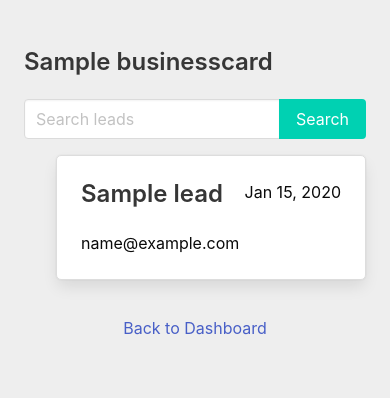
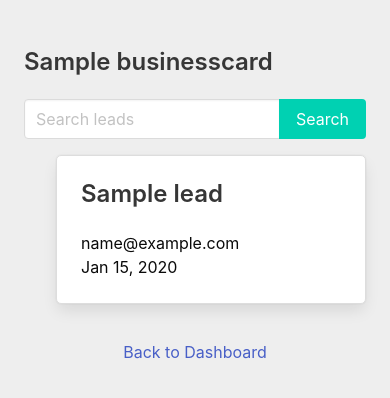
Before and after one commit to eathren/bc, a Django app: page /dashboard/card/00000000-0000-0000-0000-000000000001/leads/ in a window 390 px wide. Shown: the part 52-450 px from the top of the page. Run offline with Django 5.2, Linux system fonts and the light colour scheme; a user stored in the database is signed in; tables that the repository leaves empty hold one stand-in row (values such as "Sample post").

Commit message:
better mobile styles

```diff
--- a/dashboard/templates/dashboard/view_leads.html
+++ b/dashboard/templates/dashboard/view_leads.html
@@ -21,12 +21,12 @@
                     {% for lead in leads %}
                         <li class="box lead-item">
                             <a href="{% url 'lead_detail' lead.id %}" class="has-text-black">
-                                <div class="is-flex is-justify-content-space-between">
+                                <div class="lead-info is-flex is-justify-content-space-between">
                                     <div>
                                         <h4 class="title is-4">{{ lead.name }}</h4>
                                         <p class="is-4">{{ lead.email }}</p>
                                     </div>
-                                    <span>{{ lead.created_at|date:"M d, Y " }}</span>
+                                    <span class="lead-date">{{ lead.created_at|date:"M d, Y " }}</span>
                                 </div>
                             </a>
                         </li>
@@ -44,5 +44,18 @@
         .lead-item:hover {
             background-color: #f8f8f8;
         }
+        .lead-info {
+            flex-wrap: wrap;
+        }
+        .lead-date {
+            flex: 0 0 100%;
+            text-align: left;
+        }
+        @media (min-width: 768px) {
+            .lead-date {
+                flex: 0 0 auto;
+                text-align: left;
+            }
+        }
     </style>
 {% endblock content %}
```
Also changed, not shown: dashboard/templates/dashboard/lead_detail.html (+10 -14 lines).
